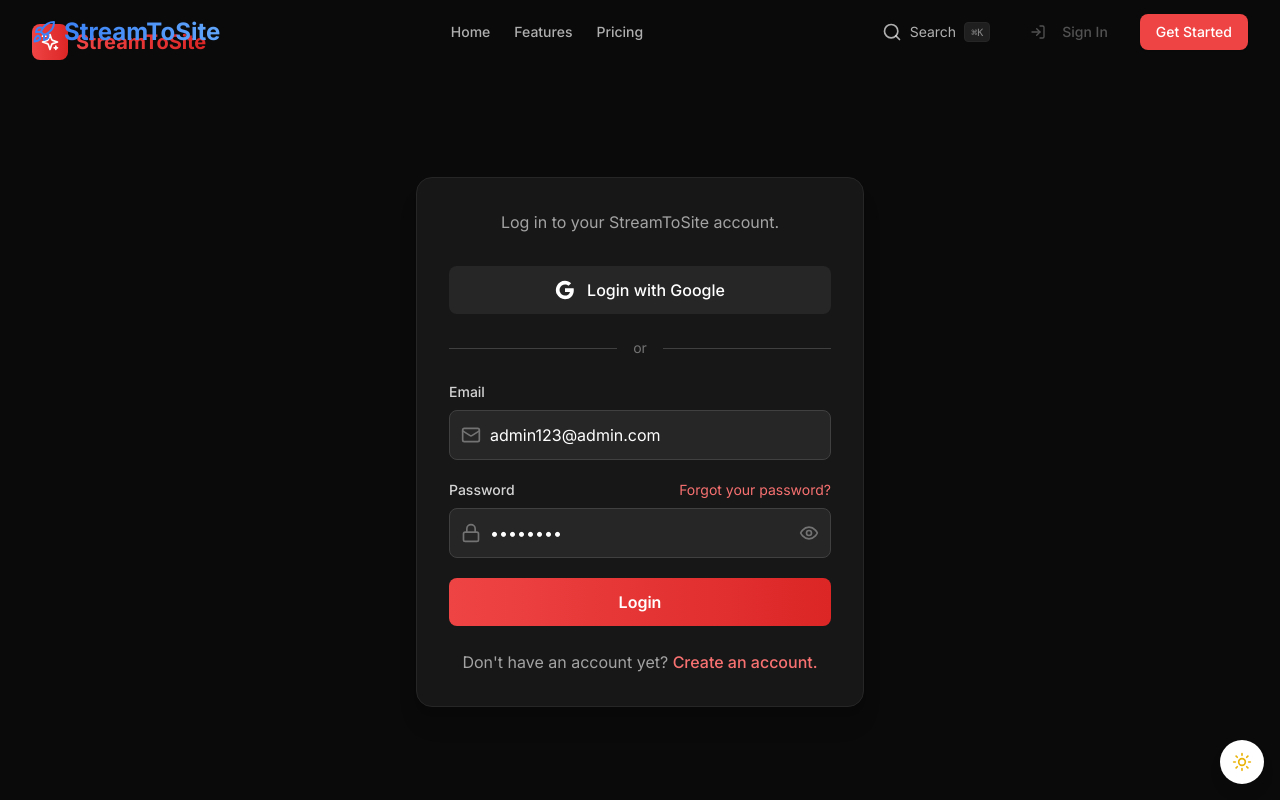
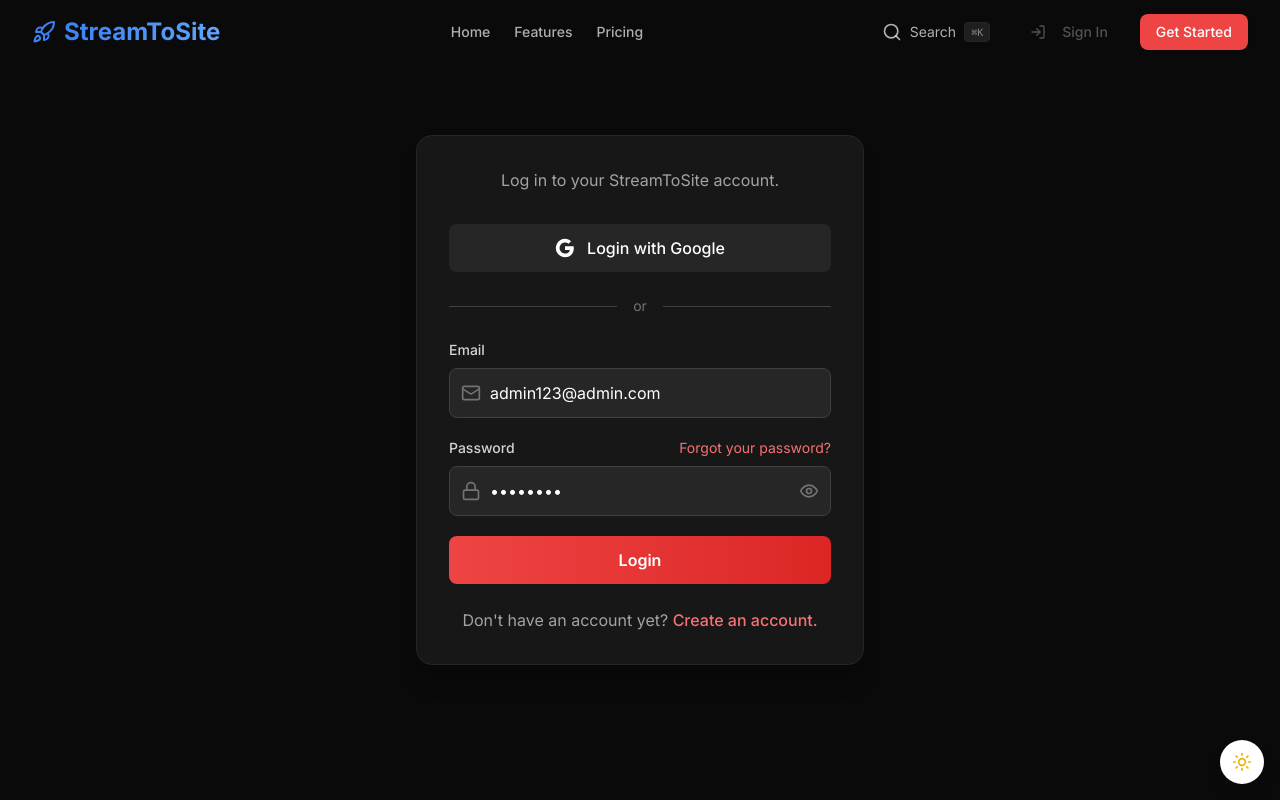
Before and after one commit to Baxa1997/streamToSite, a Next.js app: page /login in a window 1280 px wide. Built offline with nearby package versions, Linux system fonts and the light colour scheme.

Commit message:
AI: 1. Still inside of sign in or login there doubvle

```diff
--- a/src/app/login/page.js
+++ b/src/app/login/page.js
@@ -1,34 +1,23 @@
 'use client'
 
 import Link from 'next/link'
-import { Sparkles, Mail, Lock, Eye, EyeOff } from 'lucide-react'
+import { Mail, Lock, Eye, EyeOff } from 'lucide-react'
 import { useState } from 'react'
+import { useRouter } from 'next/navigation'
 
 export default function LoginPage() {
   const [showPassword, setShowPassword] = useState(false)
   const [email, setEmail] = useState('admin123@admin.com')
   const [password, setPassword] = useState('admin123')
+  const router = useRouter()
 
   const handleSubmit = (e) => {
     e.preventDefault()
-    // Handle login logic here
-    console.log('Login with:', { email, password })
+    router.push('/dashboard')
   }
 
   return (
     <div className="min-h-screen bg-neutral-950 flex flex-col">
-      {/* Header */}
-      <header className="px-4 sm:px-6 lg:px-8 py-6">
-        <div className="max-w-7xl mx-auto">
-          <Link href="/" className="flex items-center space-x-2 group w-fit">
-            <div className="bg-gradient-to-r from-red-500 to-red-600 p-2 rounded-lg group-hover:scale-110 transition-transform duration-300">
-              <Sparkles className="w-5 h-5 text-white" />
-            </div>
-            <span className="text-xl font-bold bg-clip-text text-transparent bg-gradient-to-r from-red-500 to-red-600">StreamToSite</span>
-          </Link>
-        </div>
-      </header>
-
       {/* Main Content */}
       <main className="flex-1 flex items-center justify-center px-4 sm:px-6 lg:px-8 py-12">
         <div className="w-full max-w-md">
```
